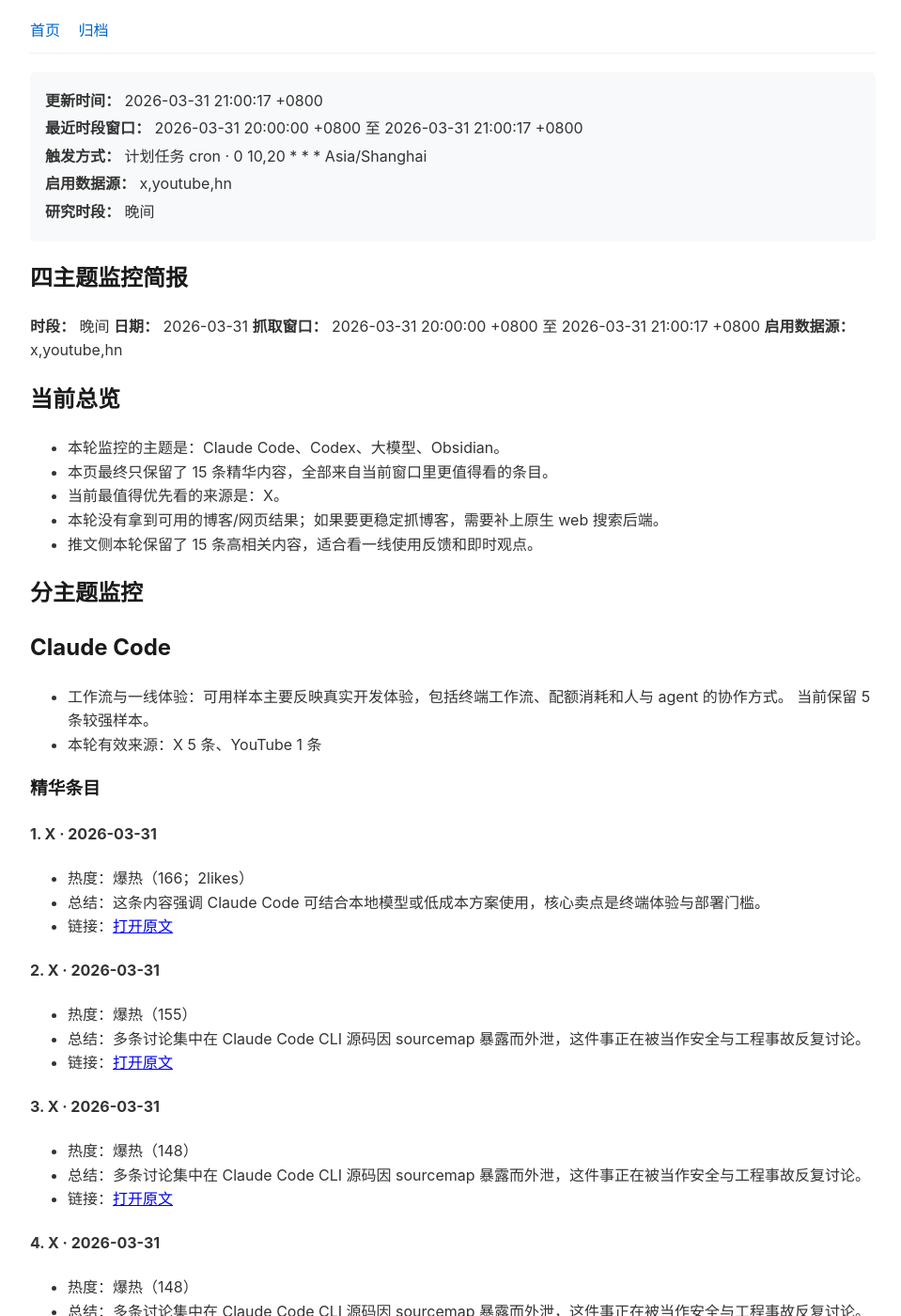
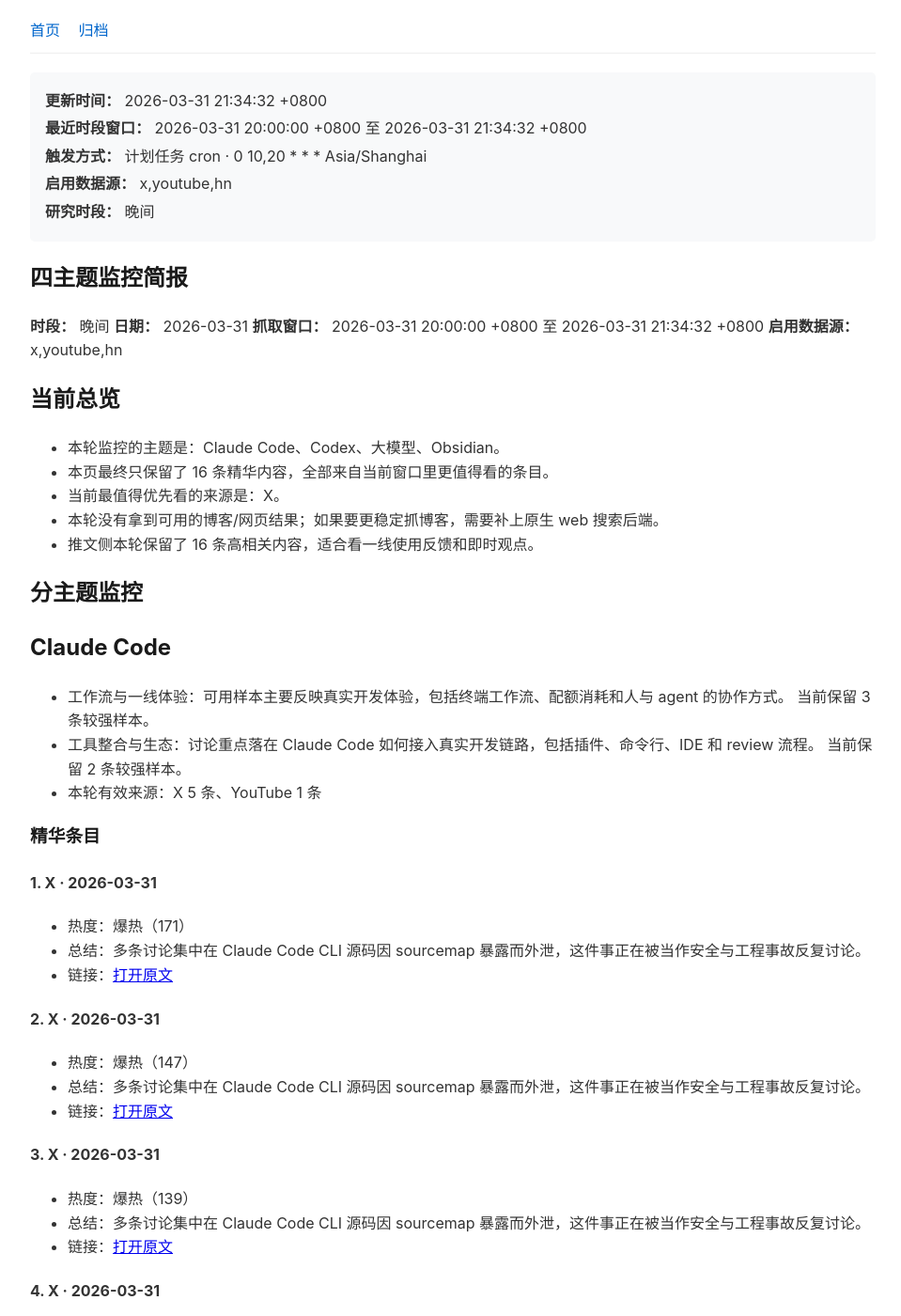
Before and after one commit to ZimengYuan/Report, a Jekyll site: the page built from _research/evening/01-monitor.md, in a window 1280 px wide and 1400 px high. Shown: the whole window at 94% size, without its empty margins (158-1117 px from the left). Built offline with Jekyll 4.4.1, drawn with Linux system fonts in a browser that asks for light colours; some of the changed text lies outside the part shown.

Commit message:
Research update: evening 2026-03-31 2134

```diff
--- a/_research/evening/01-monitor.md
+++ b/_research/evening/01-monitor.md
@@ -4,11 +4,11 @@
 type: "evening"
 public_report: true
 date: 2026-03-31
-updated_at: "2026-03-31 21:00:17 +0800"
+updated_at: "2026-03-31 21:34:32 +0800"
 trigger_mode: "cron"
 trigger_schedule: "0 10,20 * * * Asia/Shanghai"
 window_start: "2026-03-31 20:00:00 +0800"
-window_end: "2026-03-31 21:00:17 +0800"
+window_end: "2026-03-31 21:34:32 +0800"
 search_sources: "x,youtube,hn"
 permalink: /research/evening/monitor/
 ---
@@ -17,55 +17,56 @@
 
 **时段：** 晚间
 **日期：** 2026-03-31
-**抓取窗口：** 2026-03-31 20:00:00 +0800 至 2026-03-31 21:00:17 +0800
+**抓取窗口：** 2026-03-31 20:00:00 +0800 至 2026-03-31 21:34:32 +0800
 **启用数据源：** x,youtube,hn
 
 ## 当前总览
 
 - 本轮监控的主题是：Claude Code、Codex、大模型、Obsidian。
-- 本页最终只保留了 15 条精华内容，全部来自当前窗口里更值得看的条目。
+- 本页最终只保留了 16 条精华内容，全部来自当前窗口里更值得看的条目。
 - 当前最值得优先看的来源是：X。
 - 本轮没有拿到可用的博客/网页结果；如果要更稳定抓博客，需要补上原生 web 搜索后端。
-- 推文侧本轮保留了 15 条高相关内容，适合看一线使用反馈和即时观点。
+- 推文侧本轮保留了 16 条高相关内容，适合看一线使用反馈和即时观点。
 
 ## 分主题监控
 
 ## Claude Code
 
-- 工作流与一线体验：可用样本主要反映真实开发体验，包括终端工作流、配额消耗和人与 agent 的协作方式。 当前保留 5 条较强样本。
+- 工作流与一线体验：可用样本主要反映真实开发体验，包括终端工作流、配额消耗和人与 agent 的协作方式。 当前保留 3 条较强样本。
+- 工具整合与生态：讨论重点落在 Claude Code 如何接入真实开发链路，包括插件、命令行、IDE 和 review 流程。 当前保留 2 条较强样本。
 - 本轮有效来源：X 5 条、YouTube 1 条
 
 ### 精华条目
 
 #### 1. X · 2026-03-31
 
-- 热度：爆热（166；2likes）
-- 总结：这条内容强调 Claude Code 可结合本地模型或低成本方案使用，核心卖点是终端体验与部署门槛。
-- 链接：[打开原文](https://x.com/grok/status/2038951948968174031)
+- 热度：爆热（171）
+- 总结：多条讨论集中在 Claude Code CLI 源码因 sourcemap 暴露而外泄，这件事正在被当作安全与工程事故反复讨论。
+- 链接：[打开原文](https://x.com/grok/status/2038969279882641872)
 
 #### 2. X · 2026-03-31
 
-- 热度：爆热（155）
+- 热度：爆热（147）
 - 总结：多条讨论集中在 Claude Code CLI 源码因 sourcemap 暴露而外泄，这件事正在被当作安全与工程事故反复讨论。
-- 链接：[打开原文](https://x.com/infologitics/status/2038950686042517702)
+- 链接：[打开原文](https://x.com/BlokeMan00/status/2038973085613793344)
 
 #### 3. X · 2026-03-31
 
-- 热度：爆热（148）
+- 热度：爆热（139）
 - 总结：多条讨论集中在 Claude Code CLI 源码因 sourcemap 暴露而外泄，这件事正在被当作安全与工程事故反复讨论。
-- 链接：[打开原文](https://x.com/grok/status/2038952320751341933)
+- 链接：[打开原文](https://x.com/grok/status/2038972676207690080)
 
 #### 4. X · 2026-03-31
 
-- 热度：爆热（148）
-- 总结：多条讨论集中在 Claude Code CLI 源码因 sourcemap 暴露而外泄，这件事正在被当作安全与工程事故反复讨论。
-- 链接：[打开原文](https://x.com/grok/status/2038954091301183928)
+- 热度：爆热（132）
+- 总结：这条内容主要在谈 Claude Code 如何进入真实开发工作流，重点是终端协作、agent 体验和日常使用反馈。
+- 链接：[打开原文](https://x.com/Ya0_Chu/status/2038964857207452158)
 
 #### 5. X · 2026-03-31
 
 - 热度：高热（93）
 - 总结：多条讨论集中在 Claude Code CLI 源码因 sourcemap 暴露而外泄，这件事正在被当作安全与工程事故反复讨论。
-- 链接：[打开原文](https://x.com/lmkifiwin/status/2038963067216883905)
+- 链接：[打开原文](https://x.com/lmkifiwin/status/2038967004489810384)
 
 ## Codex
 
@@ -113,21 +114,29 @@
 
 #### 1. X · 2026-03-31
 
-- 热度：高热（80）
+- 热度：高热（91；1likes）
 - 总结：这条内容在比较主流大模型阵营的版本、能力或路线差异，重点看谁在推理与产品化上更快。
-- 链接：[打开原文](https://x.com/DiarioBitcoin/status/2038964668220244013)
+- 链接：[打开原文](https://x.com/jaideeparashar/status/2038973483422794144)
 
 #### 2. X · 2026-03-31
 
 - 热度：高热（80）
 - 总结：这条内容在比较主流大模型阵营的版本、能力或路线差异，重点看谁在推理与产品化上更快。
-- 链接：[打开原文](https://x.com/HerbertWest137/status/2038965053932650664)
+- 链接：[打开原文](https://x.com/benjamincrozat/status/2038973487755174099)
+
+#### 3. X · 2026-03-31
+
+- 热度：高热（80）
+- 总结：这条内容在比较主流大模型阵营的版本、能力或路线差异，重点看谁在推理与产品化上更快。
+- 链接：[打开原文](https://x.com/BowTiedCrocodil/status/2038973464233590921)
 
 ## Obsidian
 
 - 知识库组织方式：本轮更有价值的样本通常在讨论 Obsidian 如何组织知识、卡片和长期积累。 当前保留 2 条较强样本。
 - 插件与工作流：值得保留的信号通常来自插件发布、模板实践和知识管理工作流分享。 当前保留 1 条较强样本。
-- 本轮有效来源：X 3 条、YouTube 2 条
+- 本轮有效来源：X 3 条
+- 抓取质量提示：🔍 Research Coverage: 80%
+- 异常来源：YouTube：YouTube search timed out after 90s
 
 ### 精华条目
 
```
Also changed, not shown: other parts of _research/evening/01-monitor.md (+5 -5 lines).
